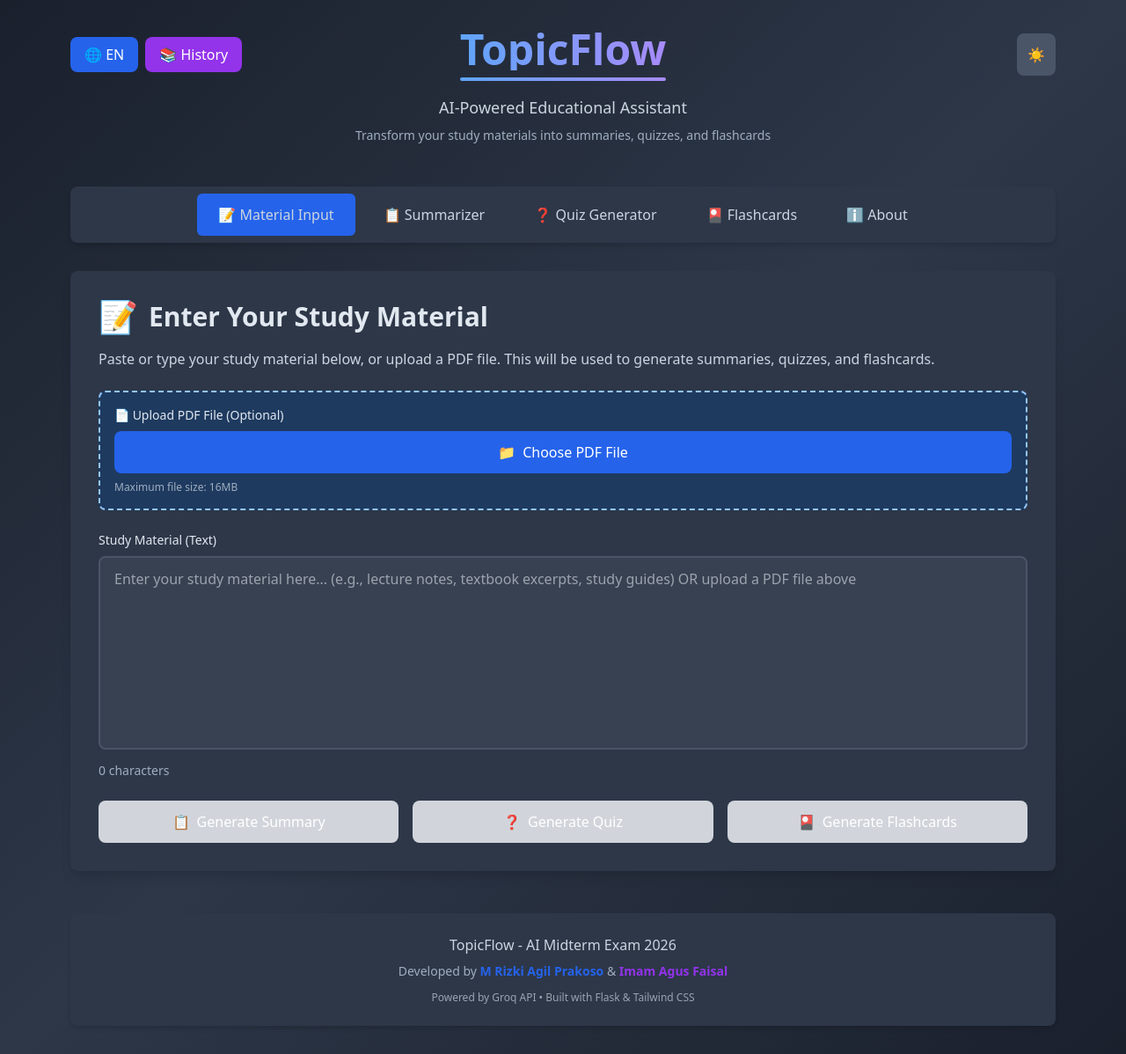
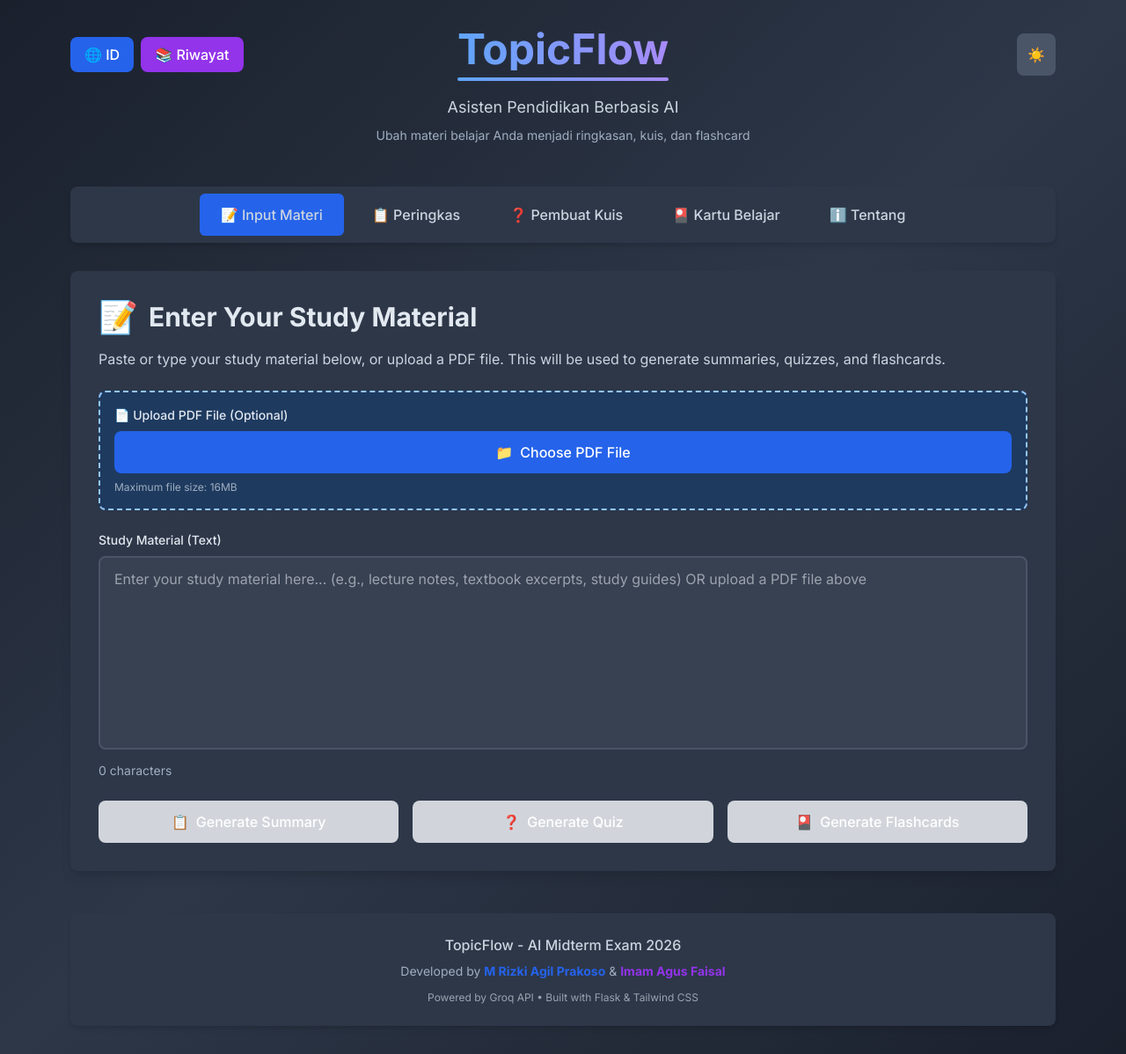
Before and after one commit to NeekoPop/topicflow, a Flask app: page / in a window 1280 px wide. Shown: the whole page at 88% size. Run offline with Flask 3, Linux system fonts and the light colour scheme; some libraries are stand-ins or nearby versions.

Commit message:
Set Indonesian as default language and add Inter font

```diff
--- a/static/js/main.js
+++ b/static/js/main.js
@@ -1066,7 +1066,8 @@ function applyLanguage(lang) {
  * Load language preference
  */
 function loadLanguagePreference() {
-    const lang = localStorage.getItem('language') || 'en';
+    // Default to Indonesian if no preference is set
+    const lang = localStorage.getItem('language') || 'id';
     applyLanguage(lang);
 }
 
--- a/templates/index.html
+++ b/templates/index.html
@@ -4,12 +4,21 @@
     <meta charset="UTF-8">
     <meta name="viewport" content="width=device-width, initial-scale=1.0">
     <title>TopicFlow - AI Educational Assistant</title>
+    <!-- Google Fonts - Inter -->
+    <link rel="preconnect" href="https://fonts.googleapis.com">
+    <link rel="preconnect" href="https://fonts.gstatic.com" crossorigin>
+    <link href="https://fonts.googleapis.com/css2?family=Inter:wght@300;400;500;600;700;800&display=swap" rel="stylesheet">
     <!-- Tailwind CSS CDN -->
     <script src="https://cdn.tailwindcss.com"></script>
     <!-- jsPDF for PDF Export -->
     <script src="https://cdnjs.cloudflare.com/ajax/libs/jspdf/2.5.1/jspdf.umd.min.js"></script>
     <link rel="stylesheet" href="/static/css/style.css">
     <style>
+        /* Apply Inter font globally */
+        * {
+            font-family: 'Inter', -apple-system, BlinkMacSystemFont, 'Segoe UI', Roboto, Oxygen, Ubuntu, Cantarell, sans-serif;
+        }
+
         /* Custom animations */
         @keyframes fadeIn {
             from { opacity: 0; transform: translateY(10px); }
@@ -199,7 +208,7 @@
             <div class="flex justify-between items-center mb-3 md:mb-4">
                 <div class="flex-1 flex gap-1 md:gap-2">
                     <button onclick="toggleLanguage()" id="lang-toggle" class="p-2 md:px-4 md:py-2 rounded-lg bg-blue-600 text-white hover:bg-blue-700 transition-all text-sm md:text-base font-medium" title="Switch Language">
-                        <span id="lang-icon">🌐</span> <span id="lang-text" class="hidden md:inline">EN</span>
+                        <span id="lang-icon">🌐</span> <span id="lang-text" class="hidden md:inline">ID</span>
                     </button>
                     <button onclick="toggleHistoryPanel()" class="p-2 md:px-4 md:py-2 rounded-lg bg-purple-600 text-white hover:bg-purple-700 transition-all text-sm md:text-base font-medium" title="View History">
                         📚 <span data-i18n="history" class="hidden md:inline">History</span>
```
